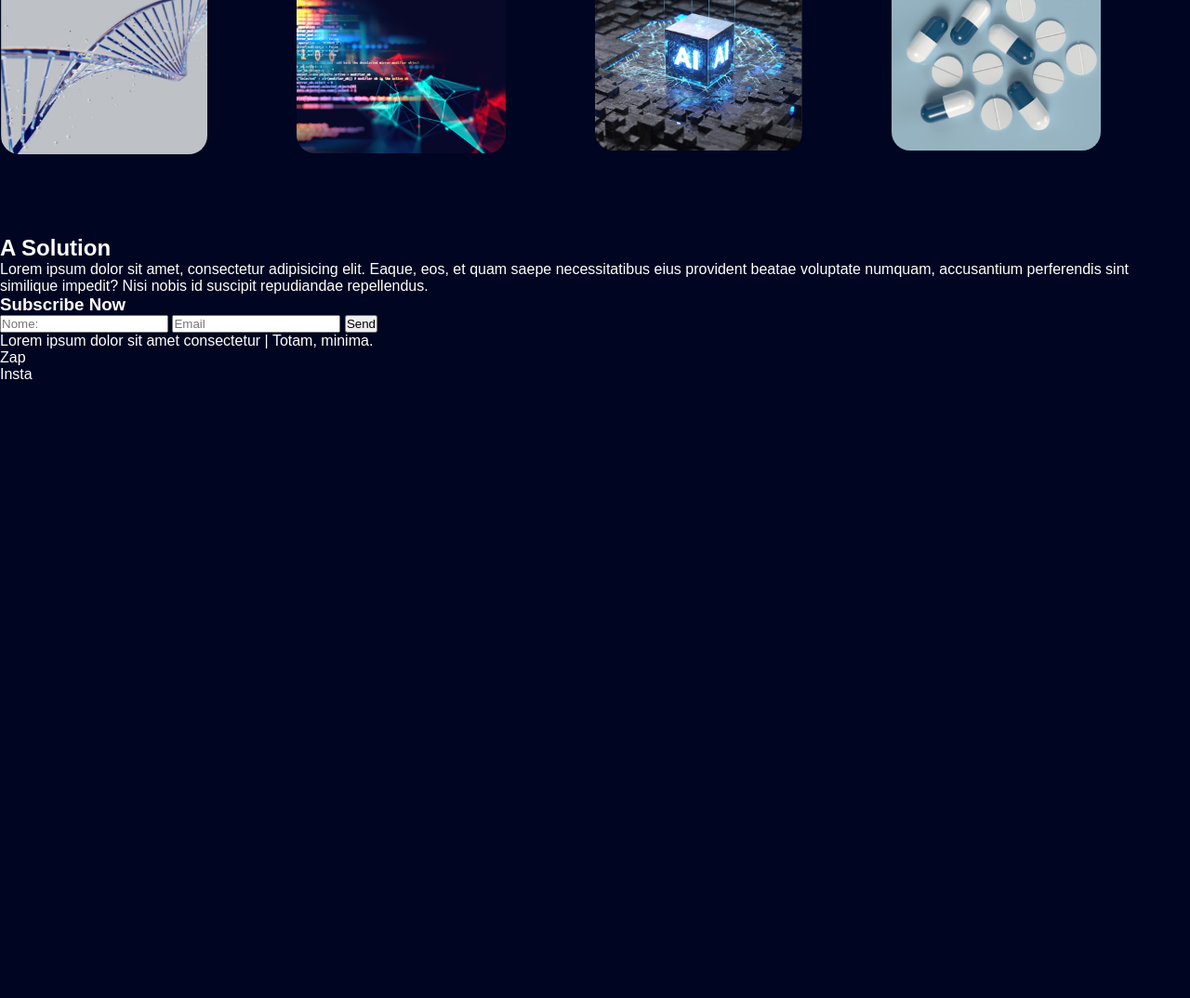
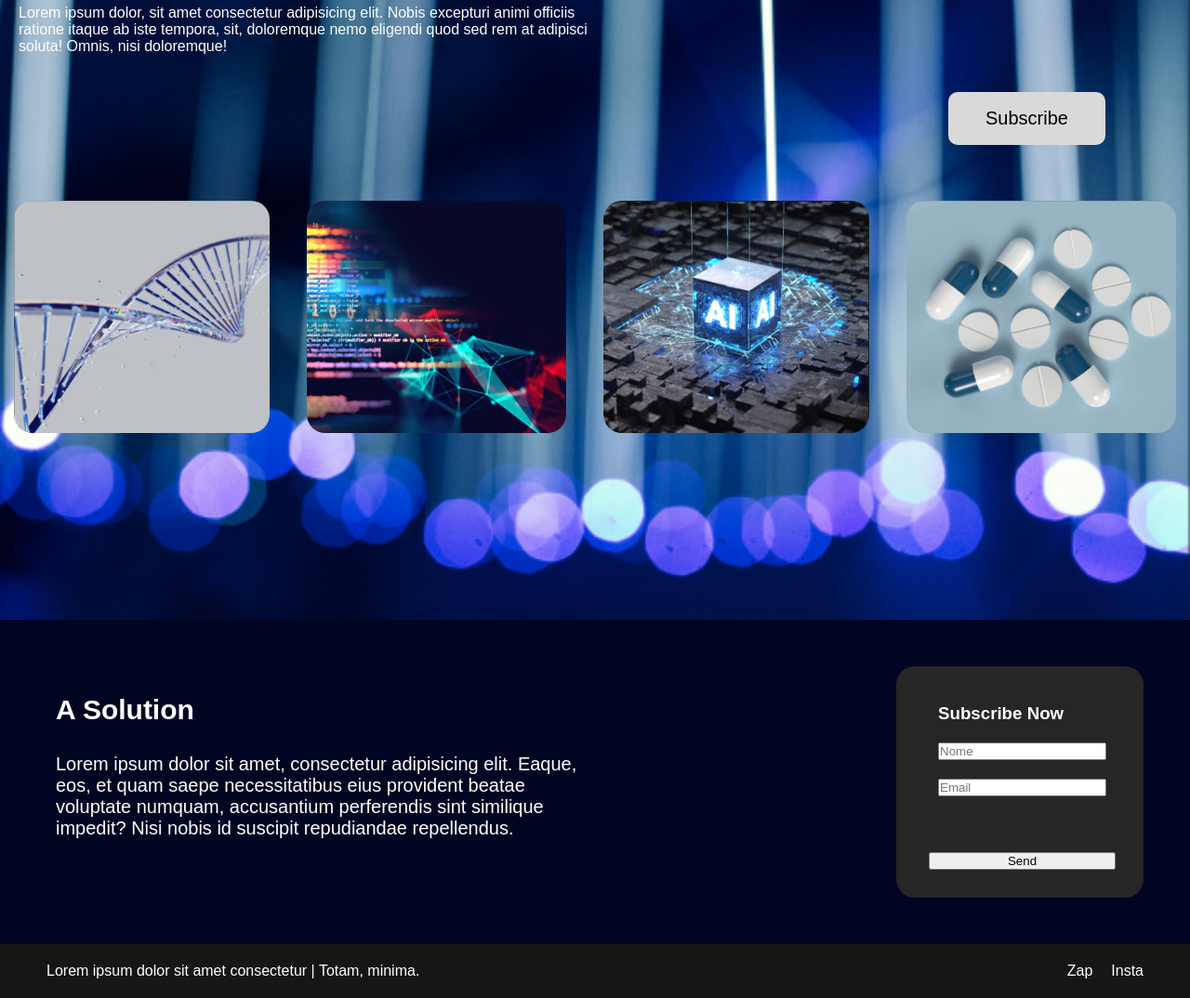
Before and after one commit to DimitriFranco/myclona, a plain HTML site: page index.html in a window 1280 px wide. Shown: the part 198-1272 px from the top of the page at 93% size. Before the commit the page ends 800 px from the top, so only its background shows below. Drawn offline with Linux system fonts and the light colour scheme.

Commit message:
atualizacao no css

```diff
--- a/index.html
+++ b/index.html
@@ -25,7 +25,7 @@
     <div class="texto-banner">
         <h1>The Future is here</h1>
         <p>Lorem ipsum dolor, sit amet consectetur adipisicing elit. Nobis excepturi animi officiis ratione itaque ab iste tempora, sit, doloremque nemo eligendi quod sed rem at adipisci soluta! Omnis, nisi doloremque!</p>
-    <button>Subscribe</button></div>
+        <button>Subscribe</button>
     </div>
         <div class="carrossel-area">
             <ul class="carrossel">
@@ -35,25 +35,31 @@
                 <li><img src="./myClona/assets/img/medicine.png" alt="medicine"></li>
             </ul>
         </div>
+
 </div>
 
-<section>
+
+<section class="inscricao">
+<div class="descricao">
     <h2>A Solution</h2>
     <p>Lorem ipsum dolor sit amet, consectetur adipisicing elit. Eaque, eos, et quam saepe necessitatibus eius provident beatae voluptate numquam, accusantium perferendis sint similique impedit? Nisi nobis id suscipit repudiandae repellendus.</p>
-<div>
-<form action="">
-    <h3>Subscribe Now</h3>
-    <input type="text" placeholder="Nome:">
-    <input type="text" placeholder="Email">
+</div>
+<div class="formulario">
+<form action="" class="itens-form">
+    <h3 class="item-form">Subscribe Now</h3>
+    <input class="item-form" type="text" placeholder="Nome">
+    <input class="item-form" type="text" placeholder="Email">
     <button>Send</button>
 </form>
 </div>
 </section>
 <footer>
     <ul>
-        <li>Lorem ipsum dolor sit amet consectetur | Totam, minima.</li>
+        <li class="direitos">Lorem ipsum dolor sit amet consectetur | Totam, minima.</li>
+        <div class="redes-sociais">
             <li>Zap</li>
             <li>Insta</li>
+        </div>
     </ul>
 </footer>
 
--- a/myClona/assets/css/styles.css
+++ b/myClona/assets/css/styles.css
@@ -2,74 +2,190 @@
     padding: 0;
     margin: 0;
     font-family: poppins, sans-serif;
+    color:#ffffff;
 }
 
-header {
-    background-color: #161616;
-    color: #FFFFFF;
-    border-bottom: #000000 2px solid;
-}
-
-.nav-bar {
-    background-color: #161616;
+ .nav-bar{
+    list-style: none;
     display: flex;
     justify-content: space-between;
     align-items: center;
-    padding: 10px 20px;
-    list-style: none;
-
+    padding: 20px 50px;
+    background-color: #161616;
+    box-shadow: 0 2px 5px rgba(0, 0, 0, 0.1);
  }
 
-.nav-bar .nav-bar-buttons {
-    background-color: #161616;
+ #my-clona{
+    font-size: 20px;
+    color: #ffffff;
+ }
+
+ .nav-bar-buttons {
+    display: flex;
+    gap: 15px;
+    list-style: none;
+    margin: 0;
+    padding: 0;
+ }
+
+ .nav-bar-buttons li {
+    display: inline-block;
+    border-radius: 5px;
+    background-color: transparent;
+    transition: background-color 0.3s ease;
+ }
+
+ .nav-bar-buttons button{
+    padding: 5px;
+    border: none;
+    border-radius: 10px;
+    background-color: transparent;
+    color: #ffffff;
+    cursor: pointer;
+    transition: background-color 0.3s ease;
+ }
+
+.nav-bar-buttons button:hover {
+    background-color: #2c2c2c;
+}
+ /* --------- fim da nav-bar --------- */
+
+.banner-principal {
+    background-image: url(../img/background.png);
+    background-size: cover;
+    background-position: center;
+    height: 100vh;
+    display: flex;
+    flex-direction: column;
+}
+/* ------- coloca a imagem de fundo -------- */
+
+.banner-principal .texto-banner {
+    color: #e9e9e9;
+    font-size: 30px;
+    margin: 60px 0 30px 20px;
+}
+/* -------- algumas definções do texto que fica no banner ------ */
+
+.banner-principal .texto-banner h1 {
+    font-size: 50px;
+    font-weight: 700;
+    margin-bottom: 20px;
+}
+/* ------- texto do The future is here --------*/
+
+.banner-principal .texto-banner p {
+    width: 50%;
+    font-size: medium;
+}
+/* -------- descrição debaixo do banner --------*/
+
+.banner-principal .texto-banner button{
+    display: flex;
+    font-size: 20px;
+    margin: 40px 0 10px 1000px;
+    justify-content: end;
+    padding: 17px 40px;
+    border: none;
+    border-radius: 10px;
+    background-color: #D9D9D9;
+    color: #000000;
+    cursor: pointer;
+}
+/* --------- formatação do botão de subscribe --------*/
+
+/* ------------------  CARROSSEL -------------------- */
+
+.banner-principal .carrossel-area{
+    overflow: hidden;
+    position: relative;
+}
+.banner-principal .carrossel-area .carrossel{
+    list-style: none;
+    display: flex;
+    flex-direction: row;
+    justify-content: center;
+}
+/* ------- formatação do carrossel --------- */
+
+.banner-principal .carrossel-area .carrossel li img{
+    height:250px;
+    border-radius: 20px;
+    margin: 20px;
+}
+/* ------- formatação das imagens do carrossel --------- */
+
+/* ---------- FIM DO CARROSSEL ----------- */
+
+.inscricao{
+    background-color: #000521;
+    padding: 50px 0;
     display: flex;
     justify-content: space-between;
-    align-items: center;
-    padding: 0 2px;
 }
 
-.nav-bar .nav-bar-buttons button {
-    background-color: #161616;
-    font-size: 15px;
-    margin: 10px 20px;
-    background: none;
-    border: none;
-    color: #FFFFFF;
-    cursor: pointer;
+.inscricao .descricao{
+    width: 50%;
+    margin: 0 0 0 30px;
 }
 
-#my-clona {
-    margin-left: 20px;
-    font-size: 20px;}
-
-body {
-    background-color: #000521;
-    color: #FFFFFF;
+.inscricao .descricao h2{
+    font-size: 30px;
+    margin: 30px;
 }
 
-.banner-principal{
-    background: url(../img/background.png);
-    background-size: cover;
-    background-position: center;
+.inscricao .descricao p{
+    font-size: 20px;
+    margin: 0 30px 0 30px;
 }
 
-.carrossel-area {
-    position: relative;
-    max-width: 100%;
-    height: 300px;
-    overflow: hidden;
+.inscricao .formulario{
+    background-color: #262627;
+    border-radius: 20px;
+    padding: 20px;
+    margin: 0 50px 0 0;
 }
 
-.carrossel {
+.inscricao .formulario .itens-form{
+    display: flex;
+    flex-direction: column;
+    margin: 10px 10px 10px 15px;
+}
+
+.inscricao .formulario .itens-form .item-form{
+    margin: 10px;
+}
+
+.inscricao .formulario .itens-form button{
+    color:#000000;
+    margin-top: 50px;
+}
+
+/*----------- FIM DO FORMULARIO -----------*/
+
+/* ----------- FOOTER ----------- */
+
+footer{
+    background-color: #161616;
+    color: #ffffff;
+    padding: 20px 0;
+    text-align: center;
+}
+
+footer ul{
+    list-style: none;
     display: flex;
     justify-content: space-between;
-    align-items: center;
-    list-style: none;
+    gap: 20px;
+    padding: 0;
 }
 
-.carrossel img {
-    width: 70%;
-    height: 70%;
-    margin: 10px 1px;
-    border-radius: 20px;
+footer ul .direitos{
+    margin-left: 50px;
 }
+
+footer ul .redes-sociais{
+    display: flex;
+    gap: 20px;
+    margin-right: 50px;
+}
```
Lines whose indentation alone changed are shown as unchanged.
